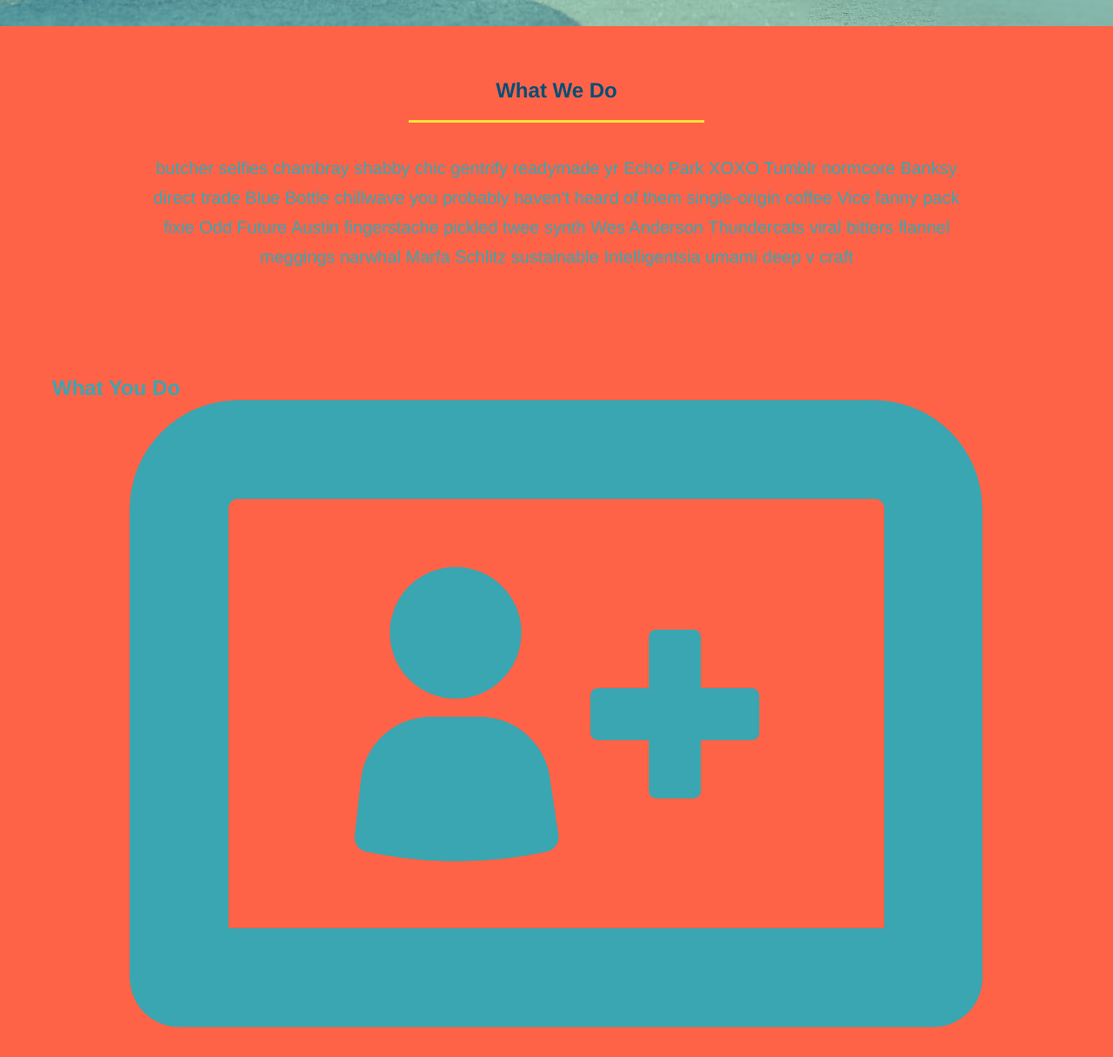
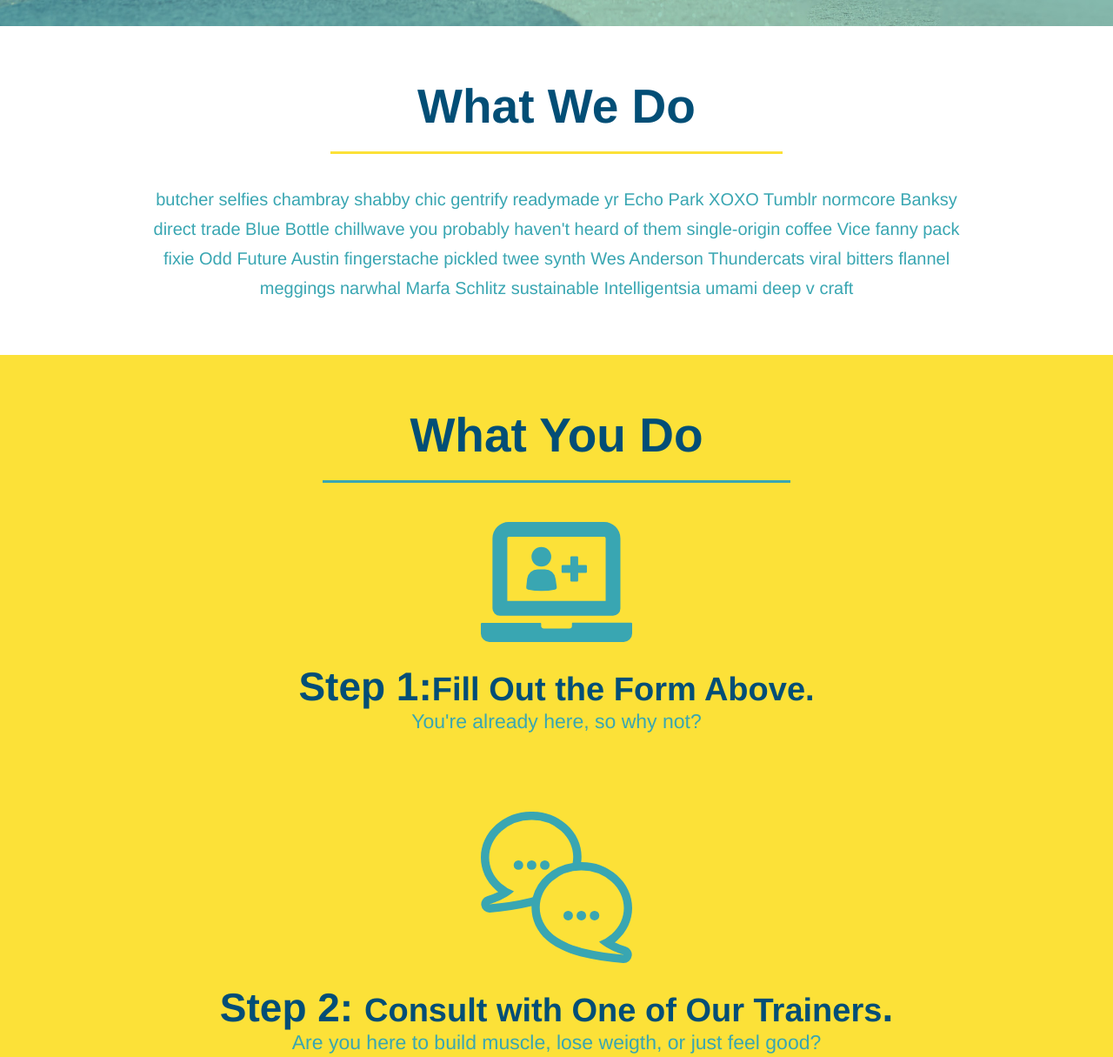
Before and after one commit to candy0027/run-buddy, a plain HTML site: page index.html in a window 1280 px wide. Shown: the part 652-1867 px from the top of the page at 87% size. Drawn offline with Linux system fonts and the light colour scheme.

Commit message:
style what you do section

```diff
--- a/assets/css/style.css
+++ b/assets/css/style.css
@@ -8,7 +8,7 @@
 body {
     color: #39a6b2;
     font-family: helvetica, Arial, sans-serif;
-    background-color: tomato;
+
 }
 /* applies 20px to the top & bottom, 35px left & right */
 header {
@@ -109,20 +109,10 @@ right: 140px;
      font-size: 16px;
  }
 /* HERO STYLES END*/
+
+
 .intro {
     text-align: center;
-
-}
-.intro h2 {
-    font-size: 55pax;
-    color: #024e76;
-    margin-bottom: 35px;
-    padding: 0 100px 20px 100px;
-    border-bottom: 3px solid;
-    border-color: #fce138;
-     /* add this alongside my other declaration */
-     display: inline-block;
-
 }
 .intro p {
     line-height: 1.7;
@@ -132,3 +122,50 @@ right: 140px;
     /* add this alongside your my other declaration */
     margin: 0 auto;
 }
+
+.steps {
+    text-align: center;
+    background: #fce138;
+}
+
+.steps div {
+    margin-bottom: 80px;
+}
+
+.steps img {
+    width: 15%;
+    margin: 10px 0;
+
+}
+
+.steps h3 {
+    color: #024e76;
+    font-size: 46px;
+    margin-top: 10px;
+}
+
+.steps p {
+    color: #39a6b2;
+    font-size: 23px;
+}
+
+.steps span {
+    font-size: 38px
+}
+
+.section-title {
+    font-size: 55px;
+    color: #024e76;
+    margin-bottom: 35px;
+    padding: 0 100px 20px 100px;
+    display: inline-block;
+    border-bottom: 3px solid;
+}
+
+.primary-border {
+    border-color: #fce138;
+}
+
+.secondary-border {
+    border-color: #39a6b2;
+}
--- a/index.html
+++ b/index.html
@@ -80,7 +80,8 @@
 
      <!-- "what we do" section -->
     <section id="what-we-do" class="intro">
-      <h2>What We Do</h2>
+      <h2 class="section-title primary-border">What We Do</h2>
+
       <p>
         butcher selfies chambray shabby chic gentrify readymade yr Echo Park XOXO Tumblr normcore Banksy direct trade Blue Bottle
          chillwave you probably haven't heard of them single-origin coffee Vice fanny pack fixie Odd Future Austin fingerstache
@@ -90,34 +91,34 @@
     </section>
 
     <!-- "what you do" section -->
-    <section id="what-you-do">
-     <h2>What You Do</h2>
+    <section id="what-you-do" class="steps">
+     <h2 class="section-title secondary-border">What You Do</h2>
 
      <div>
          <!--insert this img element-->
          <img src="./assets/images/step-1.svg" alt="" />
-        <h3> Step 1: Fill Out the Form Above.</h3>
+        <h3> Step 1:<span>Fill Out the Form Above.</span></h3>
         <p> You're already here, so why not?</p>
     </div>
 
     <div>
         <!--insert this img element-->
         <img src="./assets/images/step-2.svg" alt="" />
-        <h3> Step 2: Consult with One of Our Trainers.</h3>
+        <h3> Step 2: <span>Consult with One of Our Trainers</span>.</h3>
         <p> Are you here to build muscle, lose weigth, or just feel good?</p>
     </div>
 
     <div>
         <!--insert this img element-->
         <img  src="./assets/images/step-3.svg" alt="" />
-        <h3> Step 3: Get Running.</h3>
+        <h3> Step 3: <span> Get Running.</span></h3>
         <p> Hit the ground running (literally) once your trainer lays out your plan.</p>
     </div>
 
     <div>
         <!--insert this img element-->
         <img src="./assets/images/step-4.svg" alt="" />
-        <h3> Step 4: See Results.</h3>
+        <h3> Step 4: <span>See Results.</span></h3>
         <p> Bi-weekly checkins with your trainer will keep you focused</p>
     </div>
     </section>
```
